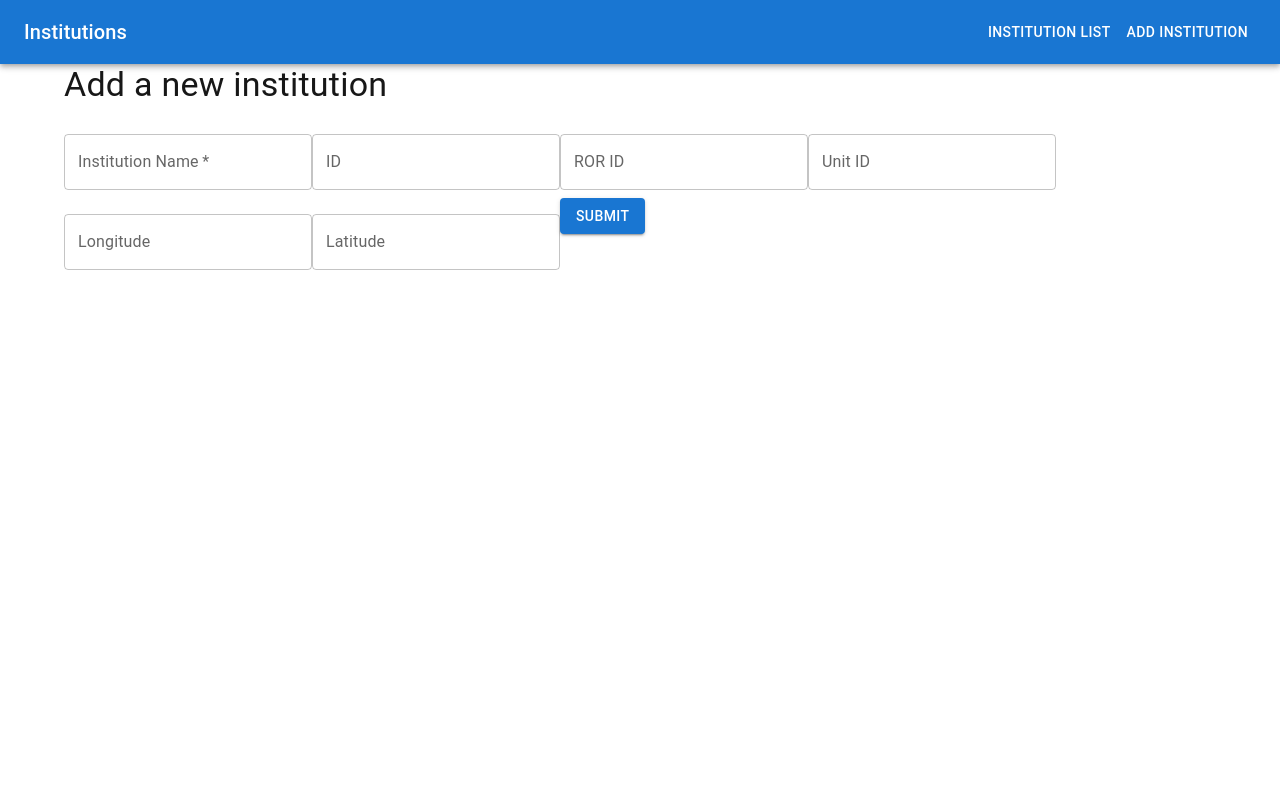
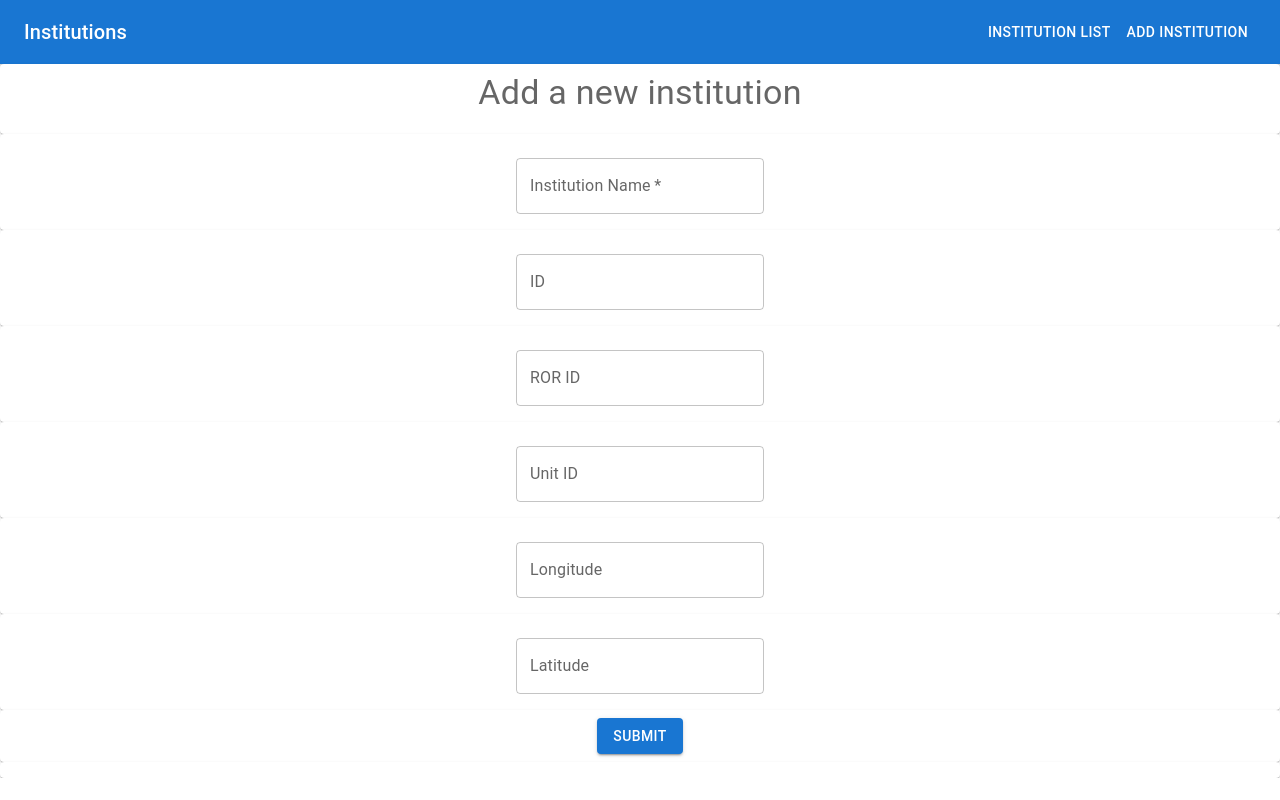
Before and after one commit to osg-htc/topology-institutions-api, a Next.js app in the folder institutions_ui/: page /ui/add-institution in a window 1280 px wide. Built offline with nearby package versions, Linux system fonts and the light colour scheme.

Commit message:
Longitude and latitude can no longer be edited if the unitid is not empty

```diff
--- a/institutions_ui/src/app/add-institution/page.tsx
+++ b/institutions_ui/src/app/add-institution/page.tsx
@@ -3,6 +3,19 @@ import NavBar from "@/app/components/NavBar";
 import {Button, Container, TextField, Typography} from "@mui/material";
 import {useState} from "react";
 import axios from "axios";
+import {Stack, Box, Paper} from "@mui/material";
+import { styled } from "@mui/material";
+
+const Item = styled(Paper)(({ theme }) => ({
+  backgroundColor: '#fff',
+  ...theme.typography.body2,
+  padding: theme.spacing(1),
+  textAlign: 'center',
+  color: theme.palette.text.secondary,
+  ...theme.applyStyles('dark', {
+    backgroundColor: '#1A2027',
+  }),
+}));
 
 
 export default function AddInstitution() {
@@ -14,6 +27,7 @@ export default function AddInstitution() {
     const [latitude, setLatitude] = useState("");
 
     const [errors, setErrors] = useState<{ [key: string]: string }>({});
+    const [disabled, setDisabled] = useState(false);
 
     const validateForm = () => {
         const validationErrors: { [key: string]: string } = {};
@@ -33,6 +47,8 @@ export default function AddInstitution() {
             validationErrors.rorId = "Invalid ROR ID format (must start with https://ror.org/)";
         }
 
+        // only validate longitude and latitude if unitId is not present
+        if (!unitId){
             // Check if longitude and latitude are numbers
             if (longitude && isNaN(parseFloat(longitude))) {
                 validationErrors.longitude = "Longitude must be a number";
@@ -41,11 +57,21 @@ export default function AddInstitution() {
             if (latitude && isNaN(parseFloat(latitude))) {
                 validationErrors.latitude = "Latitude must be a number";
             }
+        }
+
 
         return validationErrors;
 
     }
 
+    const handleUnitIdChange = (e: React.ChangeEvent<HTMLInputElement>) => {
+        setUnitId(e.target.value);
+        if(e.target.value.trim() !== "") {
+            setDisabled(true)
+        } else{
+            setDisabled(false)
+        }
+    }
 
     const handleSubmit = async (e: React.FormEvent) => {
         e.preventDefault();
@@ -86,10 +112,6 @@ export default function AddInstitution() {
                 alert("Failed to add institution. Please try again.");
             }
         } catch (error){
-            if(error.response){
-                console.error("Error response: ", error.response.data)
-                alert("An error occurred," + JSON.stringify(error.response.data))
-            }
             console.error("Failed to add institution:", error);
         }
 
@@ -98,11 +120,15 @@ export default function AddInstitution() {
     return (
         <>
             <NavBar/>
-            <Container>
+            <Box>
+                <Stack>
+                    <Item>
                         <Typography variant="h4" gutterBottom>
                             Add a new institution
                         </Typography>
+                    </Item>
                         <form onSubmit={handleSubmit}>
+                            <Item>
                                 <TextField
                                 required
                                 id="name"
@@ -113,7 +139,8 @@ export default function AddInstitution() {
                                 error={!!errors.name}
                                 helperText={errors.name}
                             />
-
+                            </Item>
+                            <Item>
                                 <TextField
                                 id="id"
                                 label="ID"
@@ -123,7 +150,8 @@ export default function AddInstitution() {
                                 error={!!errors.name}
                                 helperText={errors.name}
                             />
-
+                            </Item>
+                            <Item>
                                 <TextField
                                 id="rorId"
                                 label="ROR ID"
@@ -133,17 +161,19 @@ export default function AddInstitution() {
                                 error={!!errors.rorId}
                                 helperText={errors.rorId}
                             />
-
+                            </Item>
+                            <Item>
                                 <TextField
                                 id="unitId"
                                 label="Unit ID"
                                 margin="normal"
                                 value={unitId}
-                        onChange={(e) => setUnitId(e.target.value)}
+                                onChange={handleUnitIdChange}
                                 error={!!errors.unitId}
                                 helperText={errors.unitId}
                             />
-
+                            </Item>
+                            <Item>
                                 <TextField
                                 id="longitude"
                                 label="Longitude"
@@ -151,9 +181,11 @@ export default function AddInstitution() {
                                 value={longitude}
                                 onChange={(e) => setLongitude(e.target.value)}
                                 error={!!errors.longitude}
+                                disabled={disabled}
                                 helperText={errors.longitude}
                             />
-
+                            </Item>
+                            <Item>
                                 <TextField
                                 id="latitude"
                                 label="Latitude"
@@ -161,15 +193,23 @@ export default function AddInstitution() {
                                 value={latitude}
                                 onChange={(e) => setLatitude(e.target.value)}
                                 error={!!errors.latitude}
+                                disabled={disabled}
                                 helperText={errors.latitude}
                             />
-
+                            </Item>
+                            <Item>
                                 <Button variant="contained" color="primary" type="submit">
                                 Submit
                                 </Button>
+                            </Item>
                         </form>
-            </Container>
+                    <Item>
 
+
+                    </Item>
+
+                </Stack>
+            </Box>
         </>
 
     );
```
Lines whose indentation alone changed are shown as unchanged.
